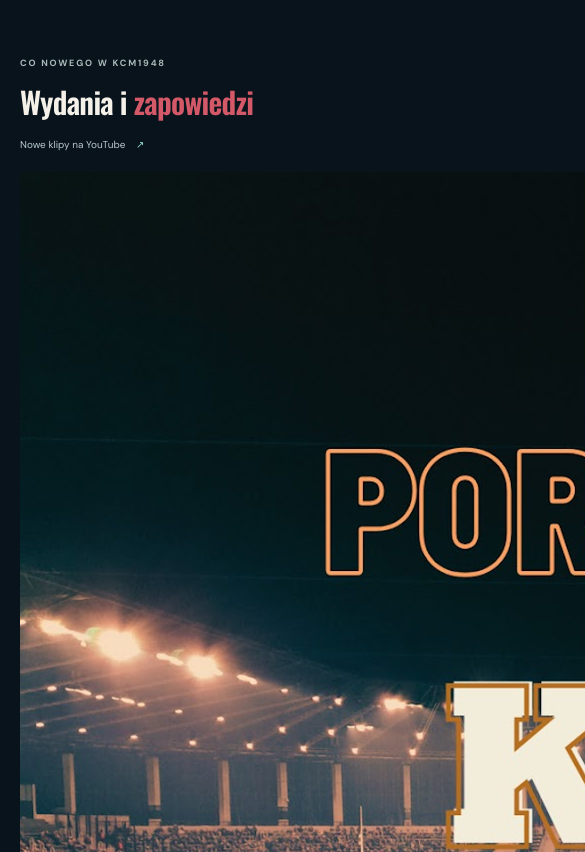
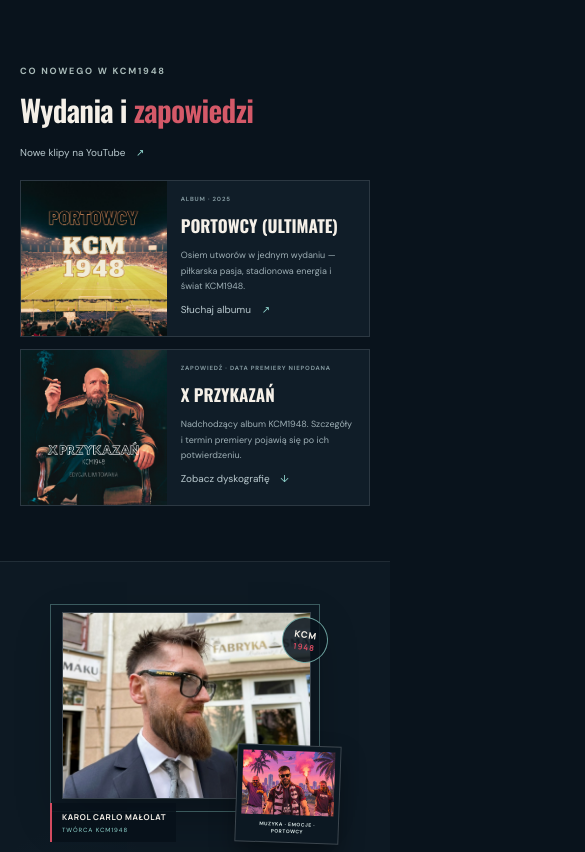
Before and after one commit to kcm1948ps-ai/kcm1948-site, a plain HTML site: page index.html in a window 390 px wide. Shown: the part 1548-2400 px from the top of the page, 585 px wide, since content can reach past the window. Drawn offline with nearby package versions, Linux system fonts and the light colour scheme.

Commit message:
Style updates and contact sections

```diff
--- a/style.css
+++ b/style.css
@@ -146,6 +146,21 @@ h2 span { color: #d45968; }
 .button-outline { min-height: 40px; margin-top: 8px; color: #e2e8e8; border-color: rgba(255,255,255,.24); }
 .button-outline span { color: var(--cyan); }
 
+.updates-section { padding-top: 20px; padding-bottom: 80px; }
+.updates-grid { display: grid; grid-template-columns: repeat(2, minmax(0, 1fr)); gap: 16px; }
+.update-card { min-width: 0; display: grid; grid-template-columns: minmax(130px, .75fr) 1fr; overflow: hidden; border: 1px solid var(--line); background: #101d28; }
+.update-card > img { width: 100%; height: 100%; min-height: 190px; object-fit: cover; }
+.update-copy { display: flex; flex-direction: column; align-items: flex-start; padding: 22px; }
+.update-copy .card-label { margin-bottom: 10px; }
+.update-copy h3 { margin-bottom: 10px; font-size: 21px; }
+.update-copy > p:not(.card-label) { color: #9eafb5; font-size: 11px; line-height: 1.7; }
+.update-copy .text-link { margin-top: auto; }
+.contact-section { display: flex; align-items: center; justify-content: space-between; gap: 24px; padding-top: 58px; padding-bottom: 62px; border-top: 1px solid var(--line); }
+.contact-section .eyebrow { margin-bottom: 10px; }
+.contact-section h2 { margin-bottom: 12px; }
+.contact-section h2 span { color: #d45968; }
+.contact-section p:not(.eyebrow) { max-width: 560px; margin-bottom: 0; color: #9eafb5; font-size: 11px; line-height: 1.7; }
+.contact-section .button { flex: 0 0 auto; }
 .community-section { padding-top: 83px; padding-bottom: 88px; }
 .community-heading { max-width: 610px; margin: 0 auto 34px; text-align: center; }
 .community-heading h2 { margin-bottom: 13px; }
@@ -200,6 +215,8 @@ h2 span { color: #d45968; }
   .about-inner { gap: 42px; }
   .about-visual { width: min(100%, 310px); min-height: 265px; }
   .social-grid { grid-template-columns: repeat(2, minmax(0,1fr)); }
+  .update-card { grid-template-columns: 1fr; }
+  .update-card > img { min-height: 0; aspect-ratio: 1.5 / 1; }
 }
 @media (max-width: 620px) {
   html { scroll-padding-top: 66px; }
@@ -251,6 +268,15 @@ h2 span { color: #d45968; }
   .about-seal b { font-size: 8px; }
   .about-copy h2 { font-size: 38px; }
   .community-section { padding-top: 58px; padding-bottom: 60px; }
+  .updates-section { padding-top: 8px; padding-bottom: 55px; }
+  .updates-grid { grid-template-columns: 1fr; gap: 12px; }
+  .update-card { grid-template-columns: minmax(105px, .72fr) 1fr; }
+  .update-card > img { min-height: 100%; aspect-ratio: auto; }
+  .update-copy { padding: 14px; }
+  .update-copy h3 { font-size: 17px; }
+  .update-copy > p:not(.card-label) { font-size: 9px; }
+  .update-copy .card-label { font-size: 6px; }
+  .contact-section { align-items: flex-start; flex-direction: column; padding-top: 42px; padding-bottom: 48px; }
   .social-grid { gap: 8px; }
   .social-card { min-height: 96px; gap: 9px; padding: 10px 8px; }
   .social-icon { width: 29px; height: 29px; font-size: 13px; }
```
